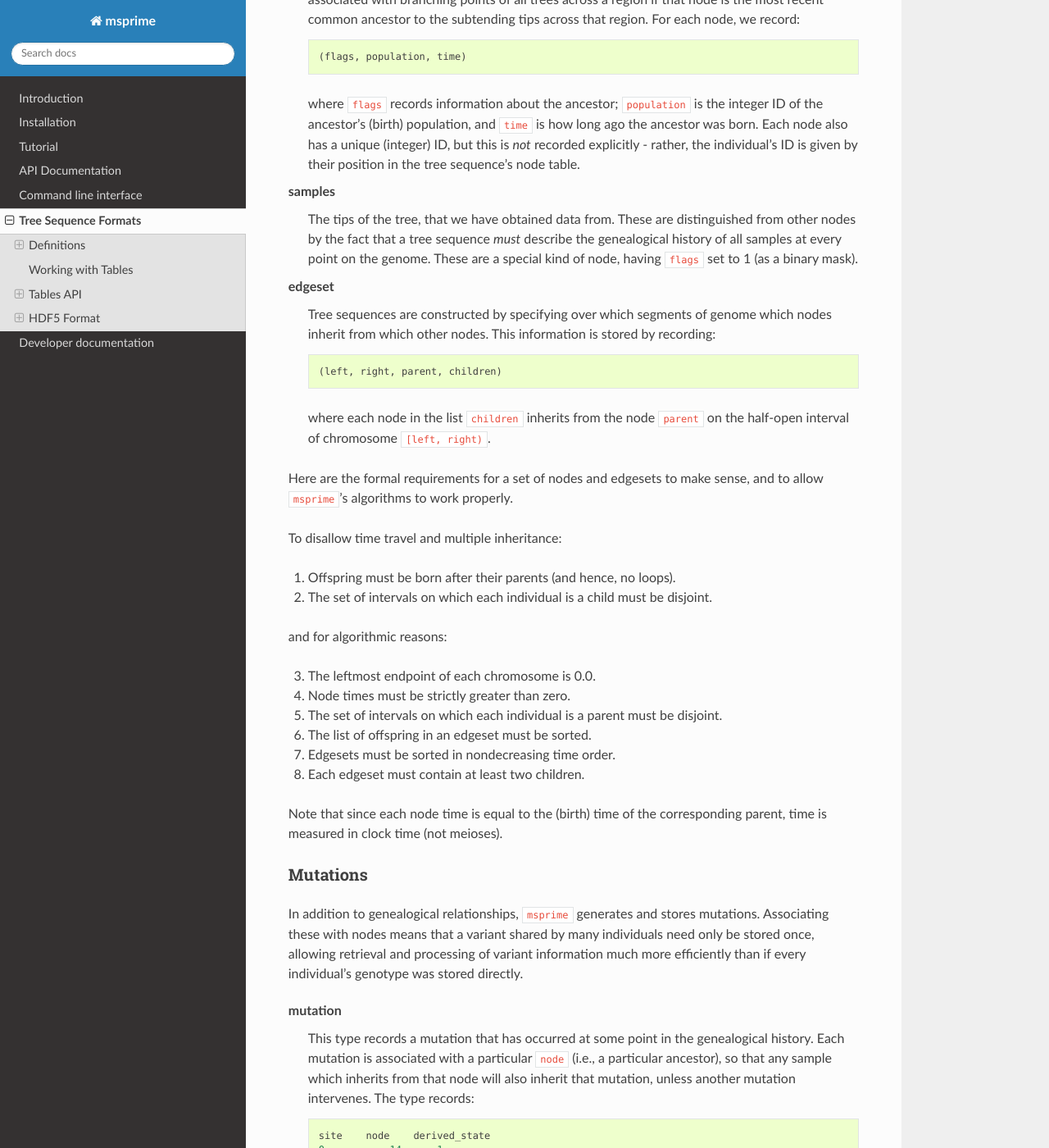
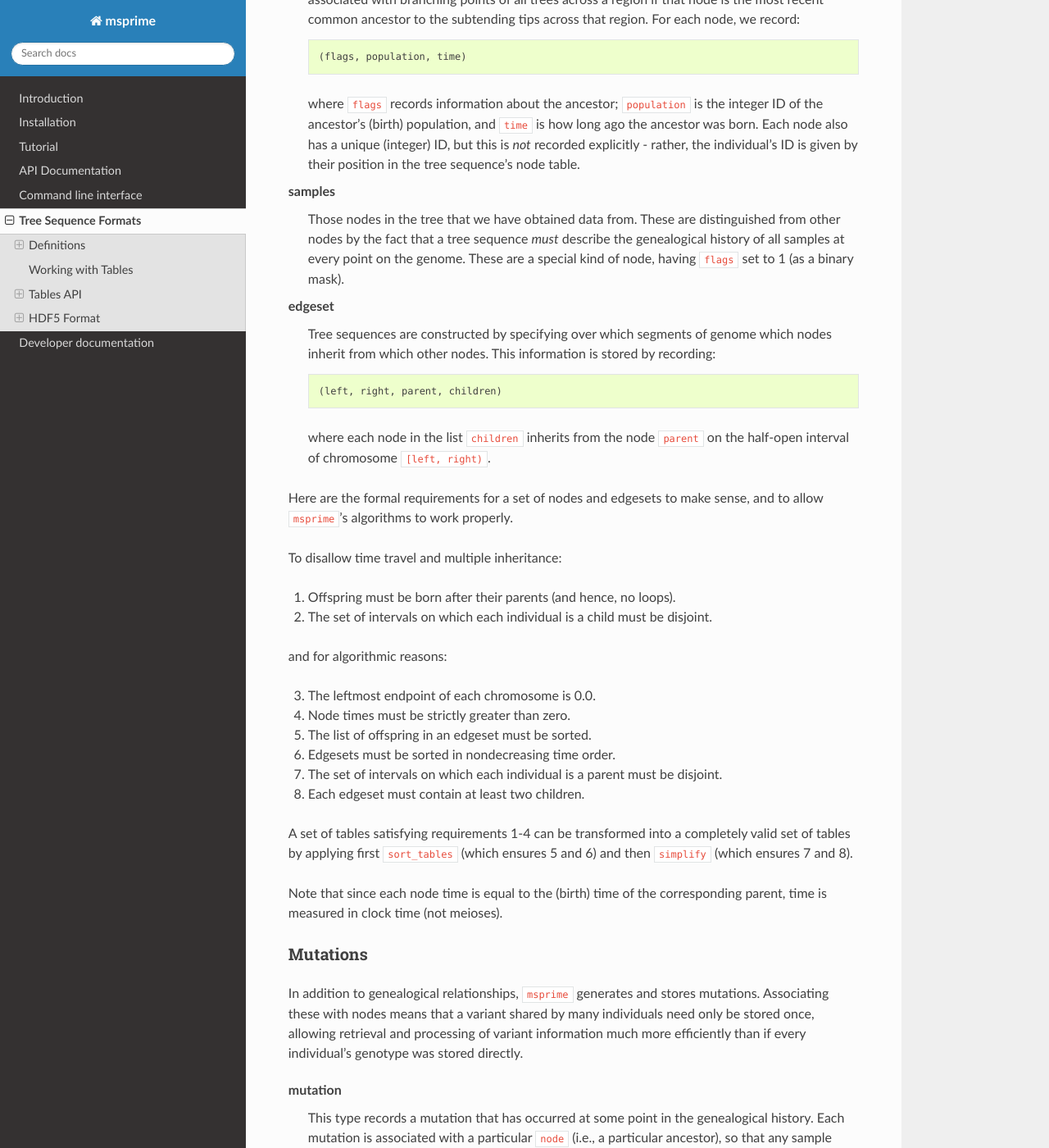
Before and after one commit to tskit-dev/msprime, a Sphinx documentation site: the page built from docs/file-format.rst, in a window 1280 px wide and 1400 px high, scrolled down 861 px. Shown: the whole window at 82% size. Built offline with Sphinx 7.4.7 and the Read the Docs theme 2.0.0, drawn with Linux system fonts in a browser that asks for light colours; the version number could not be read and is left out.

Commit message:
minor fixes to docs

```diff
--- a/docs/file-format.rst
+++ b/docs/file-format.rst
@@ -54,7 +54,7 @@ node
     given by their position in the tree sequence's node table.
 
 samples
-    The tips of the tree, that we have obtained data from.  These are
+    Those nodes in the tree that we have obtained data from.  These are
     distinguished from other nodes by the fact that a tree sequence *must*
     describe the genealogical history of all samples at every point on the
     genome.  These are a special kind of node, having ``flags`` set to 1 (as a
@@ -83,10 +83,14 @@ and for algorithmic reasons:
 
 3. The leftmost endpoint of each chromosome is 0.0.
 4. Node times must be strictly greater than zero.
-5. The set of intervals on which each individual is a parent must be disjoint.
-6. The list of offspring in an edgeset must be sorted.
-7. Edgesets must be sorted in nondecreasing time order.
+5. The list of offspring in an edgeset must be sorted.
+6. Edgesets must be sorted in nondecreasing time order.
+7. The set of intervals on which each individual is a parent must be disjoint.
 8. Each edgeset must contain at least two children.
+
+A set of tables satisfying requirements 1-4 can be transformed into a completely
+valid set of tables by applying first ``sort_tables`` (which ensures 5 and 6)
+and then ``simplify`` (which ensures 7 and 8).
 
 Note that since each node time is equal to the (birth) time of the
 corresponding parent, time is measured in clock time (not meioses).
```
